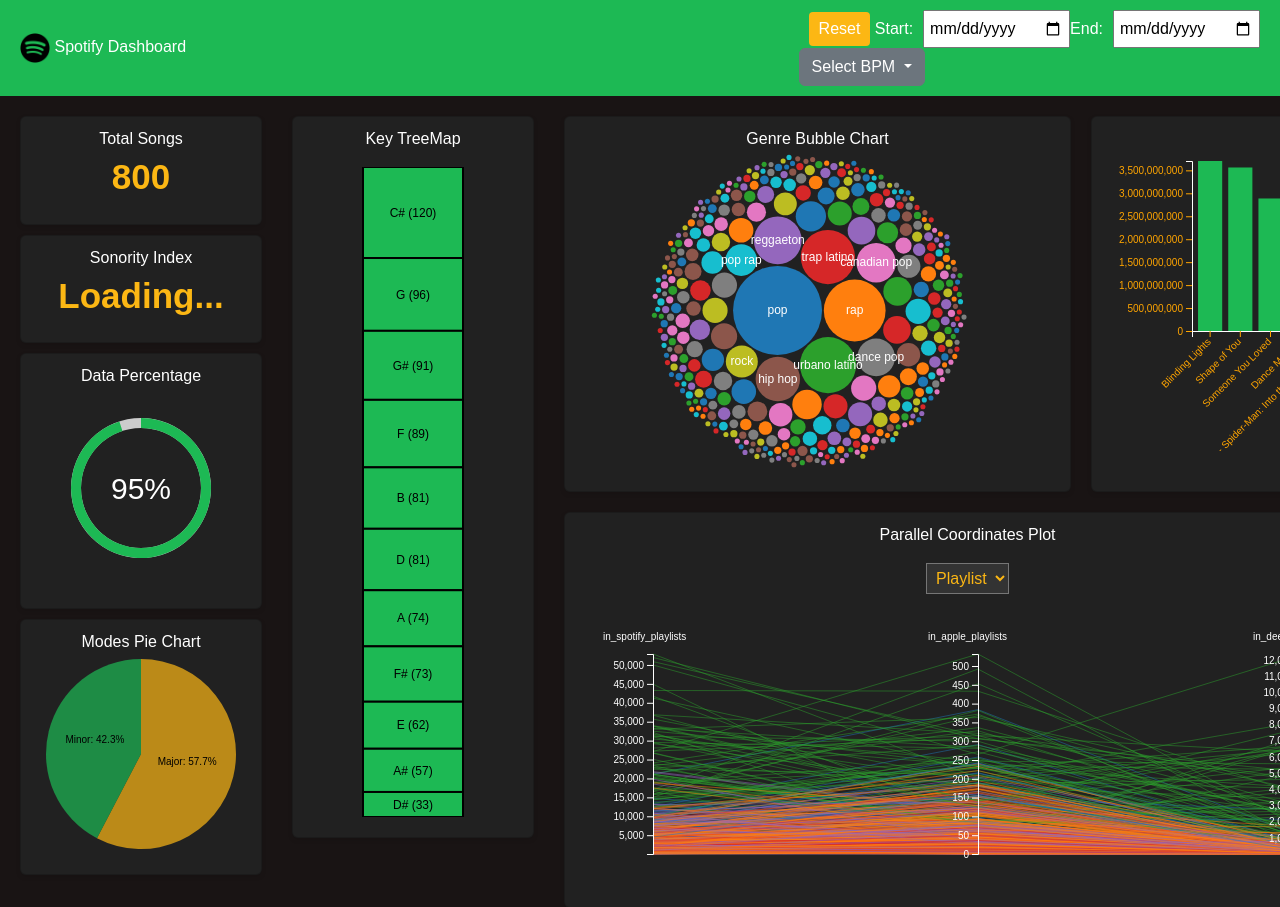
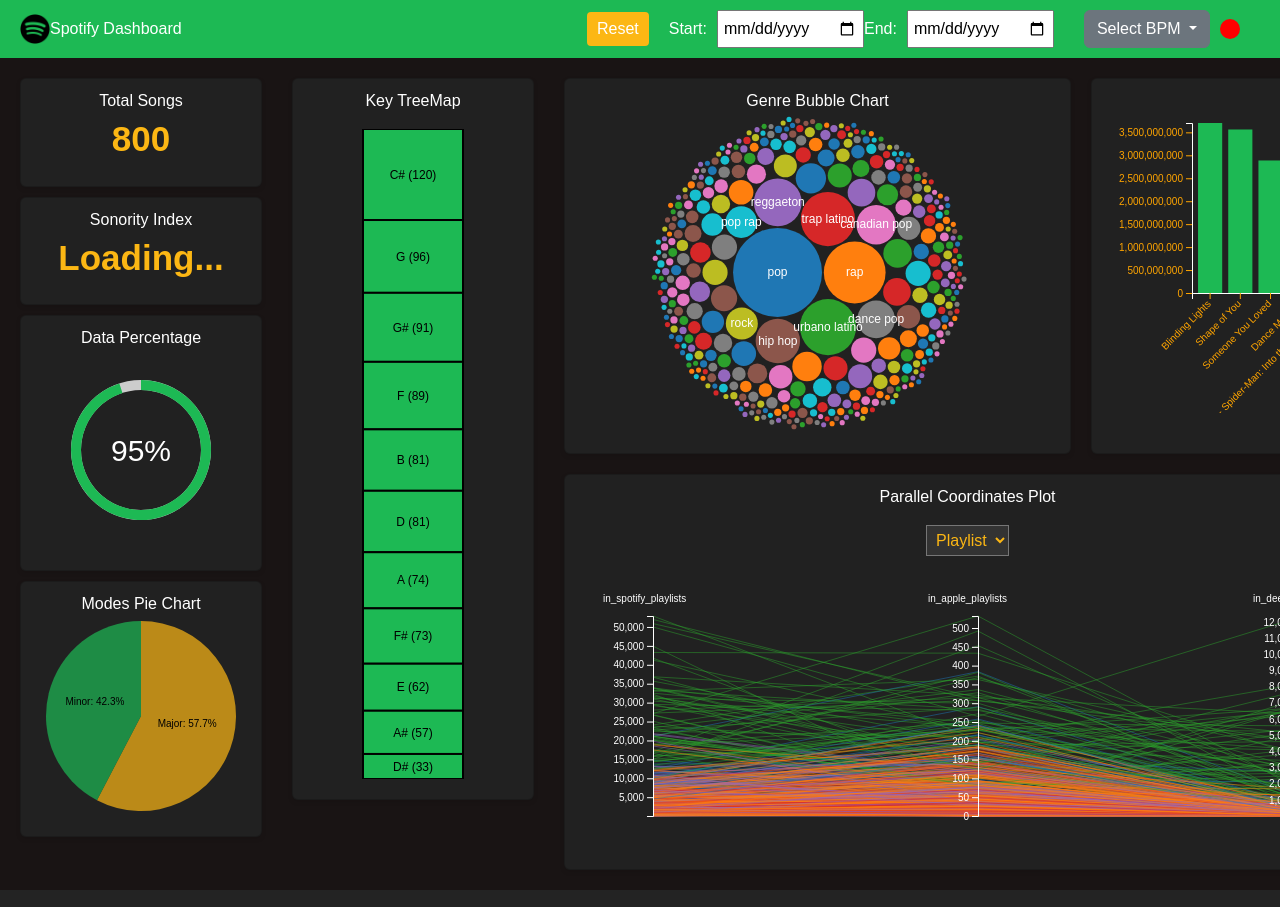
Before and after one commit to FarrukhCyber/Melody-Metrics, a Flask app: page / in a window 1280 px wide; the page is wider, and only the part inside the window is pictured. Shown: the top 907 px of that part. Run offline with Flask 3, Linux system fonts and the light colour scheme; some libraries are stand-ins or nearby versions.

Commit message:
fixed navbar

```diff
--- a/static/css/theme.css
+++ b/static/css/theme.css
@@ -192,3 +192,70 @@
     display: inline-flex; /* Use inline-flex to align items horizontally */
     align-items: center; /* Align items vertically */
 }
+
+
+.dropdown-container {
+    display: flex;
+    align-items: center;
+    position: relative; /* Ensures dropdown is positioned relative to this container */
+}
+
+.btn-group {
+    display: inline-block; /* Keeps the button and dropdown grouped together */
+}
+
+.dropdown-menu {
+    position: absolute;
+    top: 100%; /* Positions the dropdown right below the button */
+    left: 0; /* Aligns the dropdown to start exactly under the button */
+    z-index: 1000; /* Ensures the dropdown is on top of other content */
+}
+
+
+.navbar {
+    display: flex;
+    justify-content: space-between;
+    align-items: center;
+    background-color: #1DB954;
+    color: white;
+    padding: 10px 20px;
+}
+
+.navbar-section {
+    display: flex;
+    align-items: center;
+}
+
+.controls {
+    flex-grow: 1;
+    justify-content: flex-end;
+}
+
+.date-filter, .dropdown-container {
+    display: flex;
+    align-items: center;
+    margin-left: 20px;
+}
+
+.date-input, .btn, .blinker {
+    margin-left: 10px;
+}
+
+.blinker {
+    width: 20px;
+    height: 20px;
+    background-color: red;
+    border-radius: 50%;
+    transition: opacity 0.3s linear; /* Smooth transition for opacity change */
+    opacity: 1; /* Initially visible */
+}
+
+.blinker.blinker-on {
+    opacity: 0; /* Toggle to invisible when class is added */
+}
+
+@keyframes blink-animation {
+    50% {
+        visibility: hidden;
+    }
+}
--- a/templates/index.html
+++ b/templates/index.html
@@ -28,26 +28,23 @@
 <header class="navbar">
   <div class="navbar-section">
       <img src="static/img/logo_black.png" alt="Spotify Logo" width="30" height="30" />
-      <span class="dashboard-title">Spotify Dashboard</span>
+      <span class="dashboard-title"> Spotify Dashboard</span>
   </div>
-  <div class="navbar-section">
+  <div class="navbar-section controls">
       <button id="resetButton" class="reset-button">Reset</button>
       <div class="date-filter">
-          <span>Start:</span> <!-- Label for the start date -->
-
+          <span>Start:</span>
           <input type="date" id="startDate" class="date-input">
-          <span>End:</span> <!-- Label for the start date -->
-
+          <span>End:</span>
           <input type="date" id="endDate" class="date-input">
       </div>
       <div class="dropdown-container">
-          <div class="dropdown">
+        <div class="btn-group">
             <button class="btn btn-secondary dropdown-toggle" type="button" id="dropdownMenuButton1" data-bs-toggle="dropdown" aria-expanded="false">
                 Select BPM
             </button>
             <ul class="dropdown-menu" aria-labelledby="dropdownMenuButton1" id="bpmDropdown">
-                  <!-- BPM Options -->
-                  <li><a class="dropdown-item" href="#">BPM</a></li>
+                <!-- BPM Options will be dynamically added here -->
             </ul>
         </div>
         <div id="blinker" class="blinker"></div>
@@ -120,20 +117,25 @@
 
         fetchSonorityIndex();
 
+        document.addEventListener('DOMContentLoaded', function() {
         const bpmValues = [65, 67, 71, 72, 73, 74, 75, 76, 77, 78, 79, 80, 81, 82, 83, 84, 85, 86, 87, 88, 89, 90, 91, 92, 93, 94, 95, 96, 97, 98, 99, 100, 101, 102, 103, 104, 105, 106, 107, 108, 109, 110, 111, 112, 113, 114, 115, 116, 117, 118, 119, 120, 121, 122, 123, 124, 125, 126, 127, 128, 129, 130, 131, 132, 133, 134, 135, 136, 137, 138, 139, 140, 141, 142, 143, 144, 145, 146, 147, 148, 149, 150, 151, 152, 153, 154, 155, 156, 157, 158, 160, 161, 162, 163, 164, 165, 166, 168, 169, 170, 171, 172, 173, 174, 175, 176, 177, 178, 179, 180, 181, 182, 183, 184, 186, 188, 189, 192, 196, 198, 200, 202, 204, 206];
-        const bpmSelector = document.getElementById('bpmSelector');
+        const dropdownButton = document.getElementById('dropdownMenuButton1'); // Your dropdown button
         const bpmDropdown = document.getElementById('bpmDropdown');
         const blinker = document.getElementById('blinker');
 
         bpmValues.forEach(bpm => {
-            const option = document.createElement('li');
-            option.classList.add('dropdown-item');
-            option.innerHTML = `<a href="#">${bpm} BPM</a>`;
-            option.addEventListener('click', function() {
+            const li = document.createElement('li');
+            const a = document.createElement('a');
+            a.classList.add('dropdown-item');
+            a.href = '#';
+            a.textContent = bpm + ' BPM';
+            a.onclick = function() {
                 updateBlinkingSpeed(bpm);
-                document.getElementById('dropdownMenuButton1').textContent = `${bpm} BPM`;
-            });
-            bpmDropdown.appendChild(option);
+                dropdownButton.textContent = bpm + ' BPM'; // Update the button text
+                dropdownButton.appendChild(document.createElement("span")).classList.add("caret");
+            };
+            li.appendChild(a);
+            bpmDropdown.appendChild(li);
         });
 
         let blinkingInterval = null;
@@ -144,6 +146,9 @@
                 blinker.style.visibility = (blinker.style.visibility === 'hidden' ? 'visible' : 'hidden');
             }, blinkSpeed / 2);
         }
+});
+
+
     </script>
     <script type="module">
         import { globalState } from '/static/js/globalState.js';
```
Lines whose indentation alone changed are shown as unchanged.
